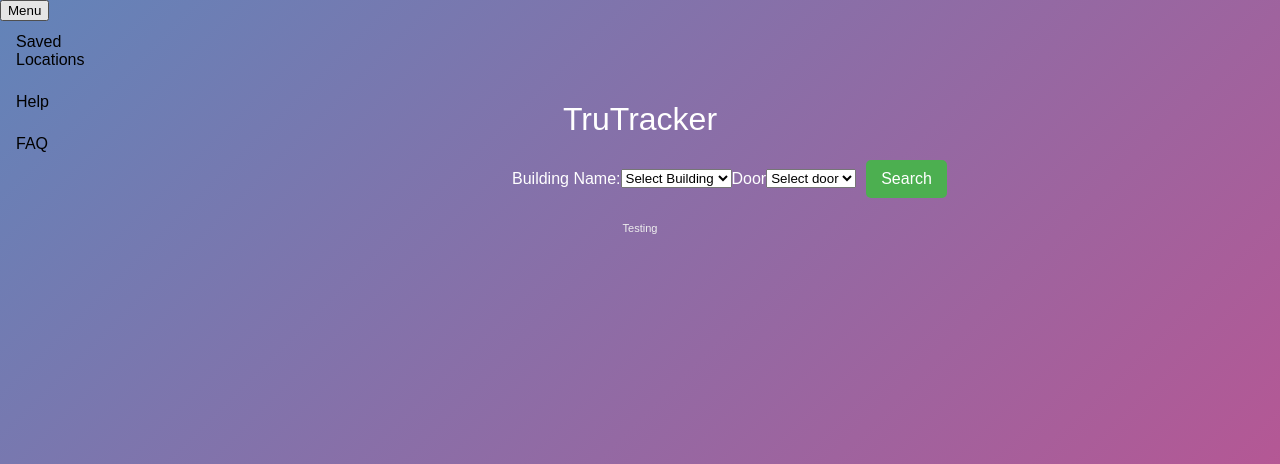
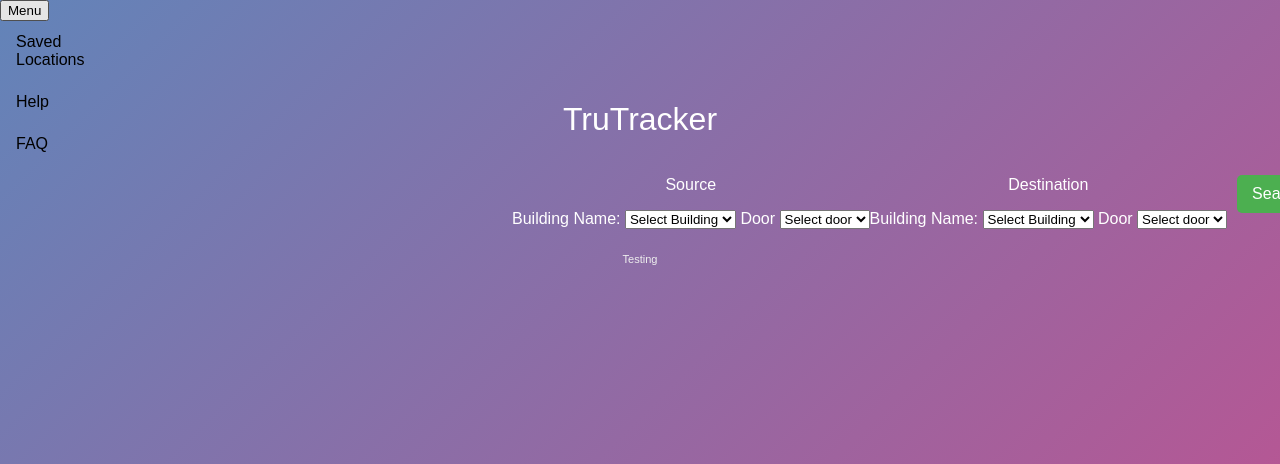
Before and after one commit to Habibnasir23/TruTracker, a Flask app: template templates/homeScreen.html in a window 1280 px wide; the page is wider, and only the part inside the window is pictured. Shown: the top 464 px of that part. Run offline with Flask 3, Linux system fonts and the light colour scheme; the template is opened without the code that fills it, so the values that code supplies are empty.

Commit message:
Added a destination dropdown menu and gave each dropdown a label

```diff
--- a/templates/homeScreen.html
+++ b/templates/homeScreen.html
@@ -9,9 +9,24 @@
 
     <script>
     let building_dict = {{ building_dict|tojson }};
-    function updateBuildingdoor() {
-        const building_name_js = document.getElementById('building_name').value;
-        const door_name_js = document.getElementById('door_name');
+    function updateBuildingdoor_src() {
+        const building_name_js = document.getElementById('building_name_src').value;
+        const door_name_js = document.getElementById('door_name_src');
+        door_name_js.innerHTML = ''; // Clear previous options
+        const door_value = building_dict[building_name_js];
+        if (door_value) {
+            for (let i = 0; i < door_value.length; i++) {
+                const option = document.createElement('option');
+                option.text = door_value[i];
+                option.value = door_value[i];
+                door_name_js.add(option);
+            }
+        }
+    }
+
+    function updateBuildingdoor_dist() {
+        const building_name_js = document.getElementById('building_name_dist').value;
+        const door_name_js = document.getElementById('door_name_dist');
         door_name_js.innerHTML = ''; // Clear previous options
         const door_value = building_dict[building_name_js];
         if (door_value) {
@@ -37,18 +52,36 @@
 <div class="container">
     <h1>TruTracker</h1>
     <form action="/search" method="get">
-        <label for="building_name">Building Name:</label>
-        <select id="building_name" onchange="updateBuildingdoor()">
-            <option value="" disabled selected>Select Building</option>
-            {% for building in building_name %}#}
-                <option value="{{ building }}">{{ building }}</option>#}
+        <div id="starting_location">
+            <p>Source</p>
+            <label for="building_name_src">Building Name:</label>
+            <select id="building_name_src" onchange="updateBuildingdoor_src()">
+                <option value="" disabled selected>Select Building</option>
+                    {% for building in building_name %}#}
+                        <option value="{{ building }}">{{ building }}</option>#}
             {% endfor %}#}
-        </select>
+            </select>
+            <label for="door_name_src">Door</label>
+            <select id="door_name_src">
+                <option value="">Select door</option>
+            </select>
+        </div>
 
-        <label for="door_name">Door</label>
-        <select id="door_name">
-            <option value="">Select door</option>
-        </select>
+        <div id="ending_location">
+            <p>Destination</p>
+            <label for="building_name_dist">Building Name:</label>
+            <select id="building_name_dist" onchange="updateBuildingdoor_dist()">
+                <option value="" disabled selected>Select Building</option>
+                    {% for building in building_name %}#}
+                        <option value="{{ building }}">{{ building }}</option>#}
+            {% endfor %}#}
+            </select>
+            <label for="door_name_dist">Door</label>
+            <select id="door_name_dist">
+                <option value="">Select door</option>
+            </select>
+        </div>
+
         <button type="submit">Search</button>
     </form>
     <h5><small>Testing</small></h5>
```
